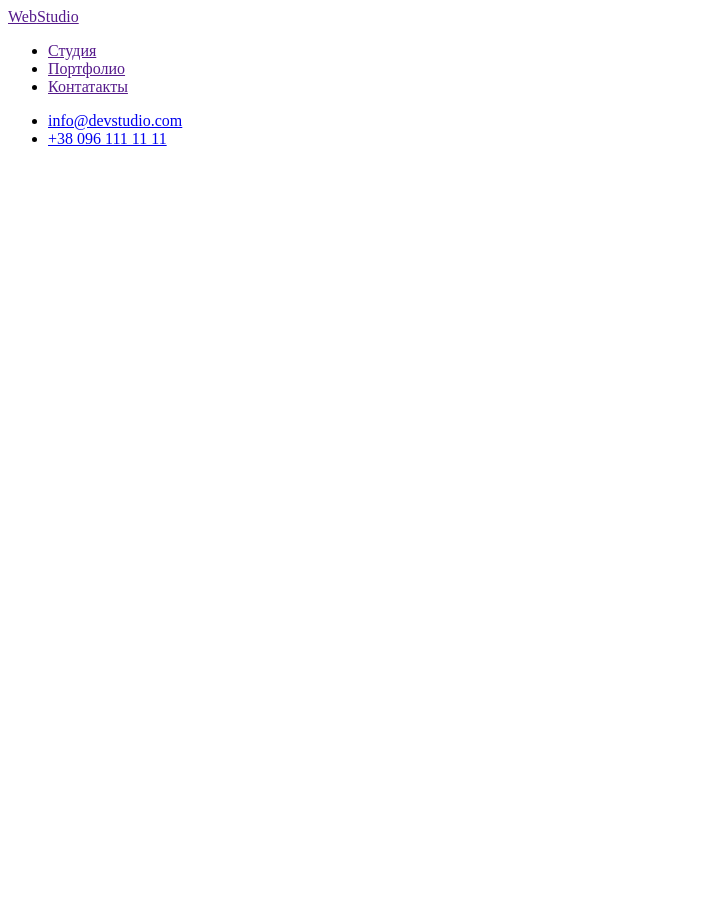
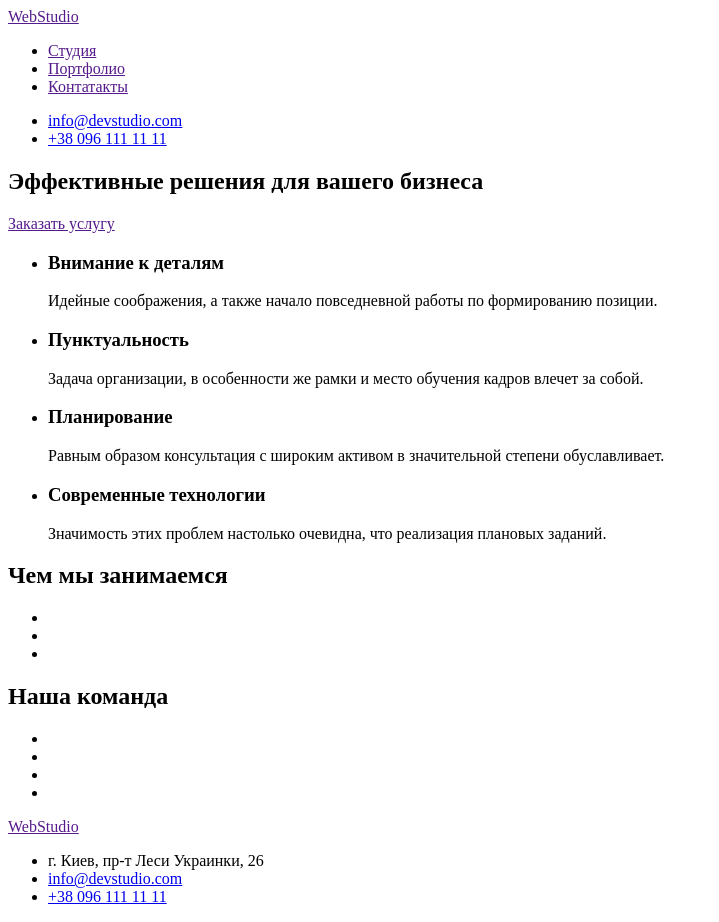
Before and after one commit to MaksymPavlichenko/goit-markup-hw-01, a plain HTML site: page index.html in a window 1280 px wide. Shown: the whole page, without its empty margins (0-719 px from the left). Before the commit the page ends 800 px from the top, so only its background shows below. Drawn offline with Linux system fonts and the light colour scheme.

Commit message:
Update index.html
add main + footer

```diff
--- a/index.html
+++ b/index.html
@@ -21,7 +21,60 @@
             <li><a href="tel:+380961111111">+38 096 111 11 11</a></li>
         </ul>
     </header>
-    <main></main>
-    <footer></footer>
+    <main>
+        <!--Основная часть-->
+        <section>
+            <h1>Эффективные решения для вашего бизнеса</h1>
+            <a href="">Заказать услугу</a>
+        </section>
+        <!--Достоинства-->
+        <section>
+            <ul>
+                <li>
+                    <h3>Внимание к деталям</h3>
+                    <p>Идейные соображения, а также начало повседневной работы по формированию позиции.</p>
+                </li>
+                <li>
+                    <h3>Пунктуальность</h3>
+                    <p>Задача организации, в особенности же рамки и место обучения кадров влечет за собой.</p>
+                </li>
+                <li>
+                    <h3>Планирование</h3>
+                    <p>Равным образом консультация с широким активом в значительной степени обуславливает.</p>
+                </li>
+                <li>
+                    <h3>Современные технологии</h3>
+                    <p>Значимость этих проблем настолько очевидна, что реализация плановых заданий.</p>
+                </li>
+            </ul>
+        </section>
+        <!---->
+        <section>
+            <h2>Чем мы занимаемся</h2>
+            <ul>
+                <li></li>
+                <li></li>
+                <li></li>
+            </ul>
+        </section>
+        <!--Команда-->
+        <section>
+            <h2>Наша команда</h2>
+            <ul>
+                <li></li>
+                <li></li>
+                <li></li>
+                <li></li>
+            </ul>
+        </section>
+    </main>
+    <footer>
+        <a href=""><span>Web</span>Studio</a>
+        <ul>
+            <li>г. Киев, пр-т Леси Украинки, 26</li>
+            <li><a href="mailto:info@devstudio.com">info@devstudio.com</a></li>
+            <li><a href="tel:+380961111111">+38 096 111 11 11</a></li>
+        </ul>
+    </footer>
 </body>
 </html>
```
